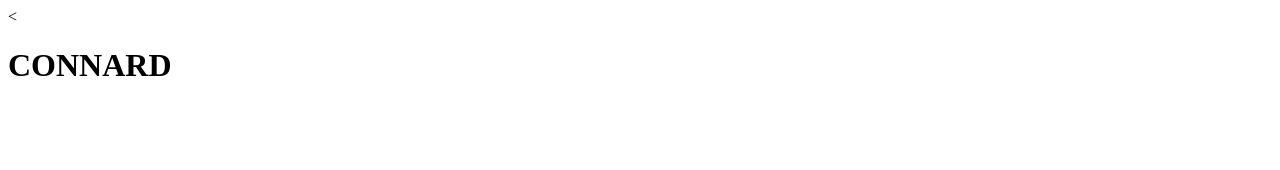
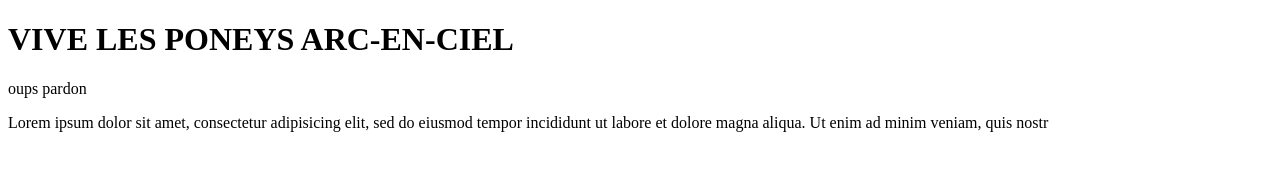
Before and after one commit to stefOuroboros/test, a plain HTML site: page index.html in a window 1280 px wide. Drawn offline with Linux system fonts and the light colour scheme.

Commit message:
Ajout paragraphe

```diff
--- a/index.html
+++ b/index.html
@@ -1,4 +1,4 @@
-<<!DOCTYPE html>
+<!DOCTYPE html>
 <html lang="en">
 <head>
   <meta charset="UTF-8">
@@ -8,6 +8,8 @@
   <link rel="stylesheet" href="css/style.css" />
 </head>
 <body>
-  <h1>CONNARD</h1>
+  <h1>VIVE LES PONEYS ARC-EN-CIEL</h1>
+  <p>oups pardon</p>
+  <p>Lorem ipsum dolor sit amet, consectetur adipisicing elit, sed do eiusmod tempor incididunt ut labore et dolore magna aliqua. Ut enim ad minim veniam, quis nostr</p>
 </body>
 </html>
```
